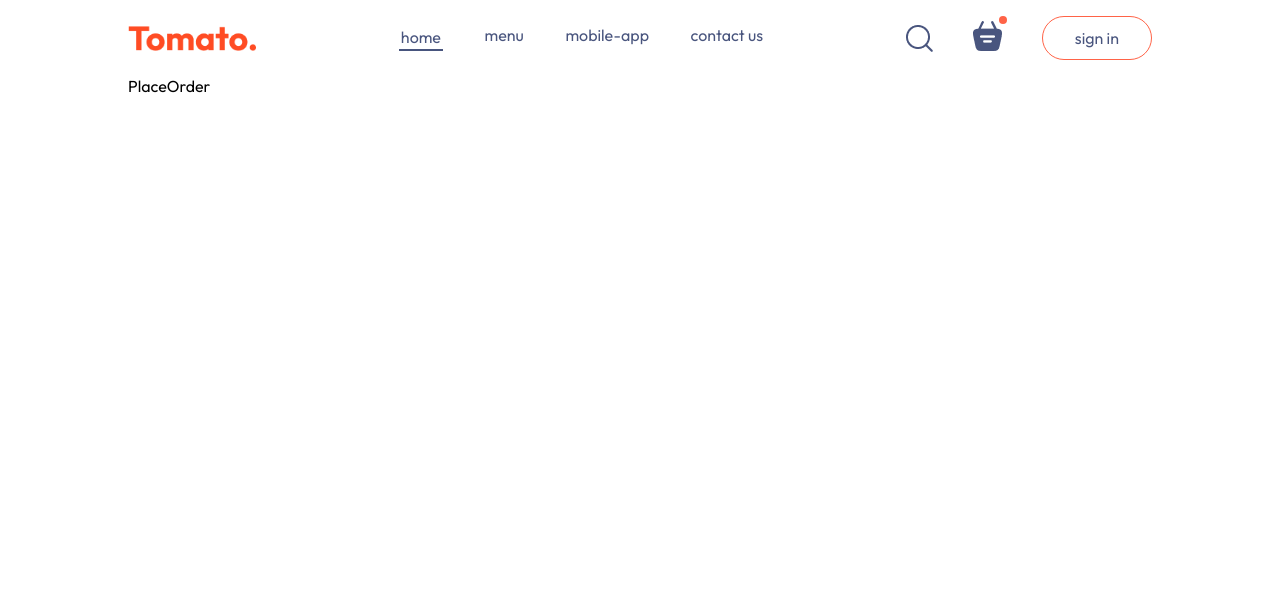
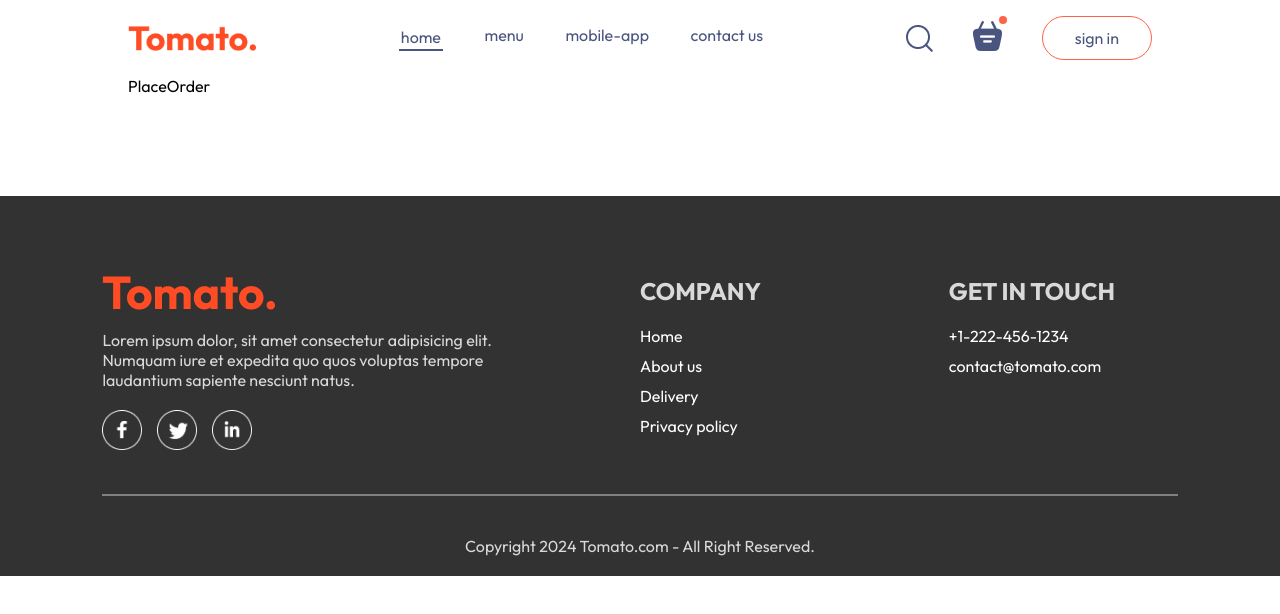
Before and after one commit to Ebha-Mollick/Food-Delivery, a React (Vite) app in the folder frontend/: page /order in a window 1280 px wide. Shown: the top 614 px of the page. Built offline with nearby package versions, Linux system fonts and the light colour scheme.

Commit message:
Added Footer

```diff
--- a/frontend/src/App.jsx
+++ b/frontend/src/App.jsx
@@ -1,6 +1,6 @@
 import React from 'react'
 import Navbar from './components/Navbar/Navbar'
-// import Footer from './components/Footer/Footer'
+import Footer from './components/Footer/Footer'
 import { Route, Routes } from 'react-router-dom'
 import Home from './pages/Home/Home'
 import Cart from './pages/Cart/Cart'
@@ -18,7 +18,7 @@
         <Route path='/order' element={<PlaceOrder/>}/>
       </Routes>
     </div>
-    {/* <Footer/> */}
+    <Footer/>
     </>
 
   )
--- a/frontend/src/components/Footer/Footer.css
+++ b/frontend/src/components/Footer/Footer.css
@@ -0,0 +1,45 @@
+.footer{
+    color: #d9d9d9;
+    background-color: #323232;
+    display: flex;
+    flex-direction: column;
+    align-items: center;
+    gap: 20px;
+    padding: 20px 8vw;
+    padding-top: 80px;
+    margin-top: 100px;
+}
+
+.footer-content{
+    width: 100%;
+    display: grid;
+    grid-template-columns: 2fr 1fr 1fr;
+    gap: 80px;
+
+}
+
+.footer-content-left, .footer-content-right, .footer-content-center{
+    display: flex;
+    flex-direction: column;
+    align-items: start;
+    gap: 20px;
+}
+.footer-content-left li, .footer-content-right li, .footer-content-center li{
+    list-style: none;
+    margin-bottom: 10px;
+    cursor: pointer;
+}
+.footer-content-left li, .footer-content-right li, .footer-content-center li{
+    color: white;
+}
+.footer-social-icons img{
+    width: 40px;
+    margin-right: 15px;
+}
+.footer hr{
+    width: 100%;
+    height: 2px;
+    margin: 20px 0;
+    background-color: grey;
+    border: none;
+}
--- a/frontend/src/components/Footer/Footer.jsx
+++ b/frontend/src/components/Footer/Footer.jsx
@@ -0,0 +1,42 @@
+import React from 'react'
+import './Footer.css'
+import { assets } from '../../assets/assets'
+
+const Footer = () => {
+  return (
+    <div className="footer" id='footer'>
+        <div className="footer-content">
+            <div className="footer-content-left">
+                <img src={assets.logo} alt="" />
+                <p>Lorem ipsum dolor, sit amet consectetur adipisicing elit. Numquam iure et expedita quo quos voluptas tempore laudantium sapiente nesciunt natus.</p>
+                <div className="footer-social-icons">
+                    <img src={assets.facebook_icon} alt="" />
+                    <img src={assets.twitter_icon} alt="" />
+                    <img src={assets.linkedin_icon} alt="" />
+
+                </div>
+            </div>
+            <div className="footer-content-center">
+                <h2>COMPANY</h2>
+                <ul>
+                    <li>Home</li>
+                    <li>About us</li>
+                    <li>Delivery</li>
+                    <li>Privacy policy</li>
+                </ul>
+            </div>
+            <div className="footer-content-right">
+                <h2>GET IN TOUCH</h2>
+                <ul>
+                    <li>+1-222-456-1234</li>
+                    <li>contact@tomato.com</li>
+                </ul>
+            </div>
+        </div>
+        <hr />
+        <p className='footer-copyright'>Copyright 2024 Tomato.com - All Right Reserved.</p>
+    </div>
+  )
+}
+
+export default Footer
```
